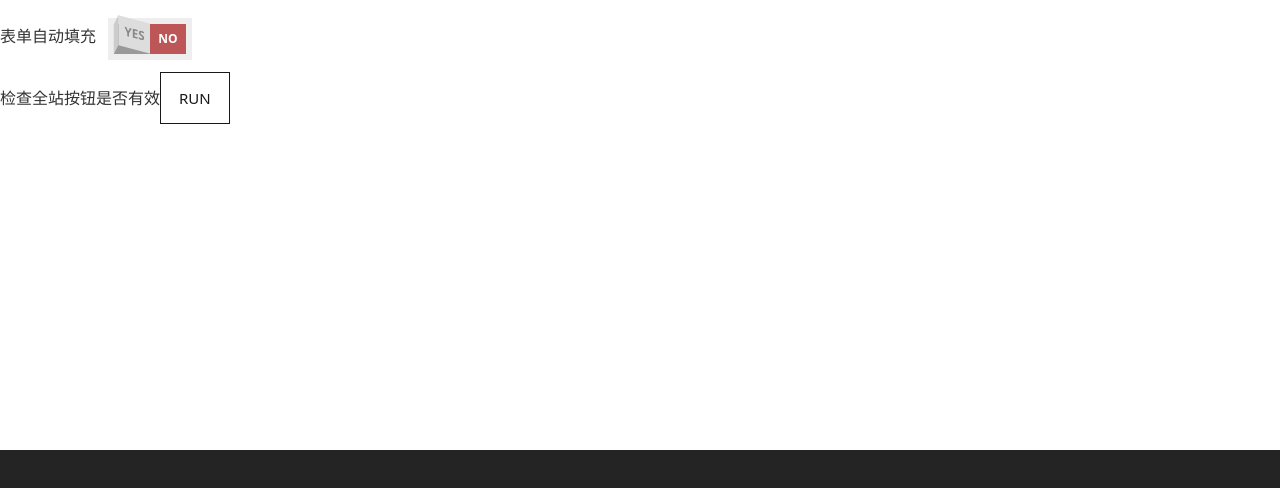
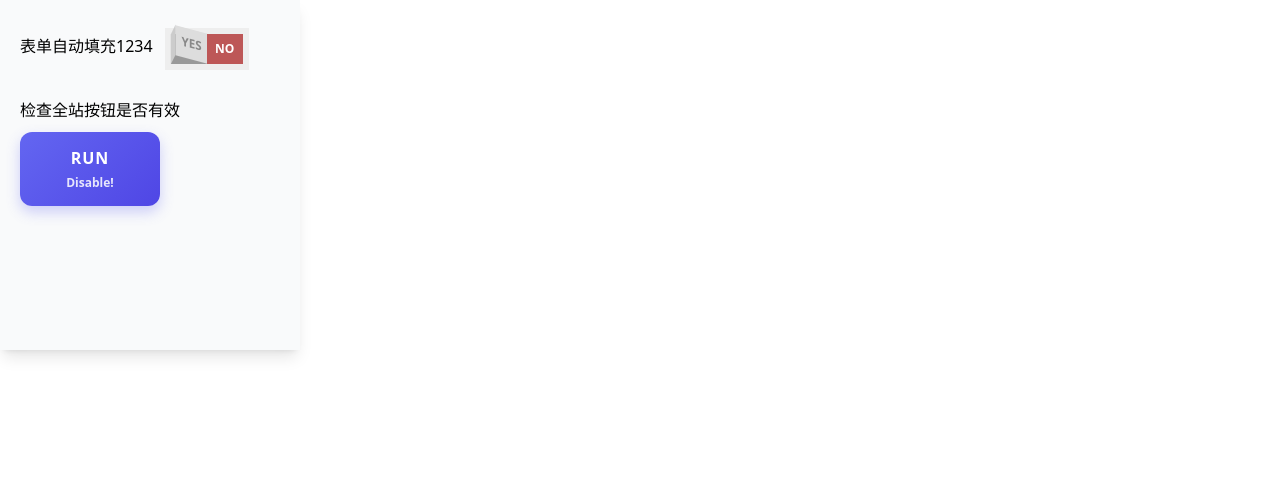
Before and after one commit to TheSalley/chrome-app, a Vue app: page / in a window 1280 px wide. Shown: the top 488 px of the page. Built offline with nearby package versions, Linux system fonts and the light colour scheme; no server answers.

Commit message:
'小风提交'

```diff
--- a/src/App.vue
+++ b/src/App.vue
@@ -1,22 +1,67 @@
   <template>
-  <div class="w-[300px] h-[450px] px-[20px] py-[15px]">
-    <div class="flex items-center">
-      <span>表单自动填充</span>
+    <div class="w-[300px] h-[350px] px-[20px] py-[10px] bg-gray-50 shadow-lg">
+      <div class="flex items-center mb-4">
+        <span >表单自动填充1234</span>
         <SwitchCom />
       </div>
-    <div class="flex items-center">
-      <span>检查全站按钮是否有效</span>
+      <div class=" items-center ">
+        <span >检查全站按钮是否有效</span>
         <!-- <SwitchCom />  -->
-       <button><span class="text">RUN</span><span>Disable!</span></button>
+         <CheckButtons/>
+        <!-- <button><span class="text">RUN</span><span>Disable!</span></button> -->
       </div>
     </div>
   </template>
   <script setup>
   import SwitchCom from '@/components/SwitchCom.vue';
+import CheckButtons from './components/CheckButtons.vue';
   </script>
   <style scoped>
+  .section-title {
+  font-family: 'Orbitron', sans-serif; /* 科技感字体 */
+  font-size: 15px;
+  font-weight: 700;
+  color: #111827;
+  letter-spacing: 0.5px;
+  text-transform: uppercase; /* 全大写（看起来更科幻） */
+}
+  :host {
+  font-family: 'Inter', 'PingFang SC', 'Microsoft YaHei', sans-serif;
+  color: #1f2937; /* gray-800 */
+}
+
+/* 按钮通用风格 */
+button {
+  position: relative;
+  overflow: hidden;
+  border: 1px solid #18181a;
+  color: #18181a;
+  display: inline-block;
+  font-size: 14px;
+  font-weight: 500;
+  padding: 12px 20px;
+  text-decoration: none;
+  cursor: pointer;
+  background: #fff;
+  border-radius: 10px;
+  transition: all 0.3s ease;
+  user-select: none;
+}
+
+button:hover {
+  background: #18181a;
+  color: #fff;
+  transform: translateY(-2px);
+  box-shadow: 0 6px 12px rgba(0,0,0,0.15);
+}
+
+button span:last-child {
+  margin-left: 6px;
+  font-size: 13px;
+  opacity: 0.7;
+}
   /* From Uiverse.io by e-coders */
-button {
+  /* button {
   position: relative;
   overflow: hidden;
   border: 1px solid #18181a;
@@ -77,5 +122,5 @@ button:hover span:last-child {
   transform: translateX(-50%) translateY(-50%);
   opacity: 1;
   transition: all 900ms cubic-bezier(0.48, 0, 0.12, 1);
-}
+  } */
   </style>
--- /dev/null
+++ b/src/assets/tailwind.css
@@ -0,0 +1,8 @@
+@import "tailwindcss";
+
+/* 可选：全局字体和变量 */
+:root {
+    font-family: system-ui, Avenir, Helvetica, Arial, sans-serif;
+    line-height: 1.5;
+    font-weight: 400;
+}
--- /dev/null
+++ b/src/components/CheckButtons.vue
@@ -0,0 +1,94 @@
+<template>
+<div>
+  <button @click="checkButtons">
+    <span class="text">RUN</span>
+    <span>Disable!</span>
+  </button>
+</div>
+  <div v-if="checked" class="result">
+      页面上有 <strong>{{ disabledCount }}</strong> 个按钮不生效
+    </div>
+</template>
+<script setup>
+import { ref } from 'vue';
+const disabledCount=ref(0);
+const checked = ref(false); // 用来显示结果
+async function checkButtons() {
+    const [tab] = await chrome.tabs.query({ active: true, currentWindow: true });
+    if (!tab?.id) return;
+      chrome.tabs.sendMessage(tab.id, { action: 'checkButtons' }, (response) => {
+      if (response?.ok){
+        disabledCount.value=response.disabledCount;
+        checked.value=true;
+      }else{
+        console.log("全部正常");
+        disabledCount.value=0;
+        checked.value=true;
+      }
+      })
+
+}
+</script>
+
+
+<style scoped>
+
+ .result {
+  font-family: 'Orbitron', sans-serif; /* 科技感字体 */
+  font-size: 15px;
+  font-weight: 700;
+  color: #111827;
+  letter-spacing: 0.5px;
+  text-transform: uppercase; /* 全大写（看起来更科幻） */
+}
+button {
+  display: flex;
+  flex-direction: column; /* 上下排列 */
+  align-items: center;
+  justify-content: center;
+    margin-top: 10px;
+  width: 140px;
+  padding: 14px 18px;
+  border-radius: 12px;
+  font-weight: 600;
+
+  color: #fff;
+  background: linear-gradient(135deg, #6366f1, #4f46e5); /* 紫色渐变 */
+  border: none;
+  cursor: pointer;
+
+  box-shadow: 0 6px 14px rgba(99, 102, 241, 0.3);
+  transition: all 0.25s ease;
+}
+
+button:hover {
+  background: linear-gradient(135deg, #4f46e5, #4338ca);
+  transform: translateY(-2px);
+  box-shadow: 0 8px 18px rgba(79, 70, 229, 0.35);
+}
+
+button:active {
+  transform: translateY(0);
+  box-shadow: 0 3px 8px rgba(79, 70, 229, 0.25);
+}
+
+button .text {
+  font-size: 16px;
+  font-weight: 700;
+  letter-spacing: 1px;
+}
+
+button span:last-child {
+  margin-top: 4px;
+  font-size: 12px;
+  opacity: 0.85;
+}
+.result {
+  margin-top: 10px;
+  font-size: 13px;
+  color: #374151; /* gray-700 */
+}
+.result strong {
+  color: #dc2626; /* 红色高亮 */
+}
+</style>
--- a/src/components/SwitchCom.vue
+++ b/src/components/SwitchCom.vue
@@ -1,38 +1,37 @@
 <template>
   <label class="rocker rocker-small">
-    <input type="checkbox" />
+    <input type="checkbox" v-model="isChecked" />
     <span class="switch-left">Yes</span>
     <span class="switch-right">No</span>
   </label>
 </template>
 <script setup>
-import { ref, onMounted } from "vue";
-const isChecked = ref(true);
+import { ref, onMounted, watch } from "vue";
+const isChecked = ref(false);
 
-onMounted(async () => {
-  const [tab] = await chrome.tabs.query({
-    active: true,
-    currentWindow: true,
-  });
+async function sendToContent() {
+  const [tab] = await chrome.tabs.query({ active: true, currentWindow: true });
   if (tab?.id) {
     try {
       const response = await chrome.tabs.sendMessage(tab.id, {
         action: "popupOpened",
-        data: {
-          isChecked: isChecked.value,
-        },
+        data: { isChecked: isChecked.value },
       });
-      if (response) {
-      } else {
-        console.log("没有收到有效响应");
-      }
+      if (!response) console.log("没有收到有效响应");
     } catch (error) {
       console.log("发送消息时出错: ", error);
     }
   } else {
     console.log("未能获取当前标签页");
   }
-});
+}
+// onMounted(()=>{
+//   sendToContent();
+// })
+watch(isChecked,(newVal, oldVal)=>{
+  console.log("[popup] watch触发: ", oldVal, "→", newVal);
+  sendToContent();
+})
 </script>
 <style scoped>
 /* Switch starts here */
--- a/src/main.js
+++ b/src/main.js
@@ -1,5 +1,6 @@
 import { createApp } from 'vue'
-import './style.css'
+// import './style.css'
+import './assets/tailwind.css'
 import App from './App.vue'
 
 createApp(App).mount('#app')
--- a/src/scripts/content.js
+++ b/src/scripts/content.js
@@ -6,6 +6,8 @@ script.src = chrome.runtime.getURL("assets/inject.js");
 
 chrome.runtime.onMessage.addListener(async (message, sender, sendResponse) => {
   if (message.action === "popupOpened") {
+    console.log(message.data.isChecked);
+    if (message.data.isChecked) {
       try {
         document
           .querySelectorAll("form.elementor-form .elementor-field")
@@ -24,11 +26,79 @@ chrome.runtime.onMessage.addListener(async (message, sender, sendResponse) => {
             }
           });
       } catch (error) {
-      console.log('@@@ 表单填充异常', error);
+        console.log("@@@ 表单填充异常", error);
+      }
+    } else {
+      console.log("quxiao");
+      document
+        .querySelectorAll("form.elementor-form .elementor-field")
+        .forEach((i) => {
+          i.value = "";
+          // fields.forEach((i) => {
+          //   i.value = "";
+        });
     }
 
-  } else if (message.action === "judgePage") {
-    // sendResponse(sessionStorage.getItem("c-Shopify-info"));
+    // else if (message.action === "judgePage") {
+    //   // sendResponse(sessionStorage.getItem("c-Shopify-info"));
+    // }
+    return true;
   }
+
+  if (message.action === "checkButtons") {
+    // 核心检测逻辑
+    function checkButtons() {
+      const buttons = Array.from(
+        document.querySelectorAll("a.elementor-button")
+      );
+      let disabledCount = 0;
+
+      buttons.forEach((btn) => {
+        const rect = btn.getBoundingClientRect();
+        if (!btn.offsetParent) return;
+        // 保存原始文本（只保存一次）
+        if (!btn.dataset.originText) {
+          btn.dataset.originText = btn.innerText.trim();
+        }
+
+        // 每次检测前恢复状态
+        btn.style.backgroundColor = "";
+        btn.innerText = btn.dataset.originText;
+
+        // 判断按钮是否失效
+        const href = btn.getAttribute("href");
+        if ((!href || href === "#") && !btn.onclick) {
+          disabledCount++;
+          btn.style.backgroundColor = "#f44336";
+          btn.innerText = "不生效";
+        }
+      });
+
+      return disabledCount;
+    }
+
+    // 延迟/重试检测（页面异步渲染用）
+    function tryCheckButtons(retries = 5, interval = 300) {
+      let attempt = 0;
+
+      function attemptCheck() {
+        const disabledCount = checkButtons();
+        // 如果检测到失效按钮，或者达到最大重试次数就发送结果
+        if (disabledCount || attempt >= retries) {
+          sendResponse({ ok: true, disabledCount });
+        } else {
+          attempt++;
+          setTimeout(attemptCheck, interval);
+        }
+      }
+
+      attemptCheck();
+    }
+
+    // 调用
+    tryCheckButtons();
+
+    // 表示异步响应
     return true;
+  }
 });
--- /dev/null
+++ b/tailwind.config.js
@@ -0,0 +1,11 @@
+/** @type {import('tailwindcss').Config} */
+module.exports = {
+    content: [
+        "./index.html",
+        "./src/**/*.{vue,js,ts,jsx,tsx}"
+    ],
+    theme: {
+        extend: {},
+    },
+    plugins: [],
+}
--- a/vite.config.js
+++ b/vite.config.js
@@ -15,8 +15,7 @@ export default defineConfig({
     outDir: "dist",
     rollupOptions: {
       input: {
-        main: "./src/main.js",
-        "style.css": "./src/style.css",
+        main: "./index.html",  // ✅ 入口改成 HTML
         "scripts/content": "./src/scripts/content.js",
         "scripts/service-worker": "./src/scripts/service-worker.js",
         "scripts/inject": "./src/scripts/inject.js",
```
Also changed, not shown: package.json (line endings or trailing spaces). Lines whose indentation alone changed are shown as unchanged.
